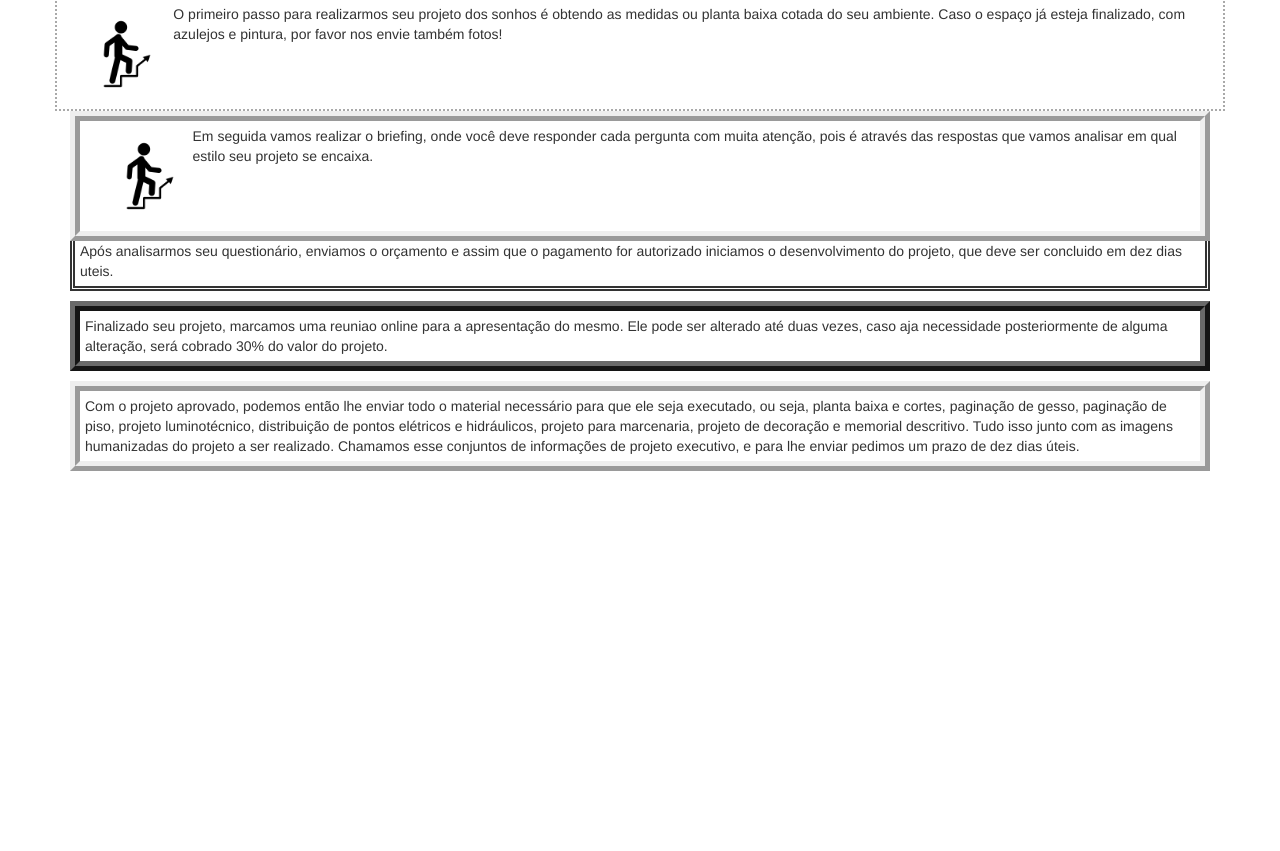
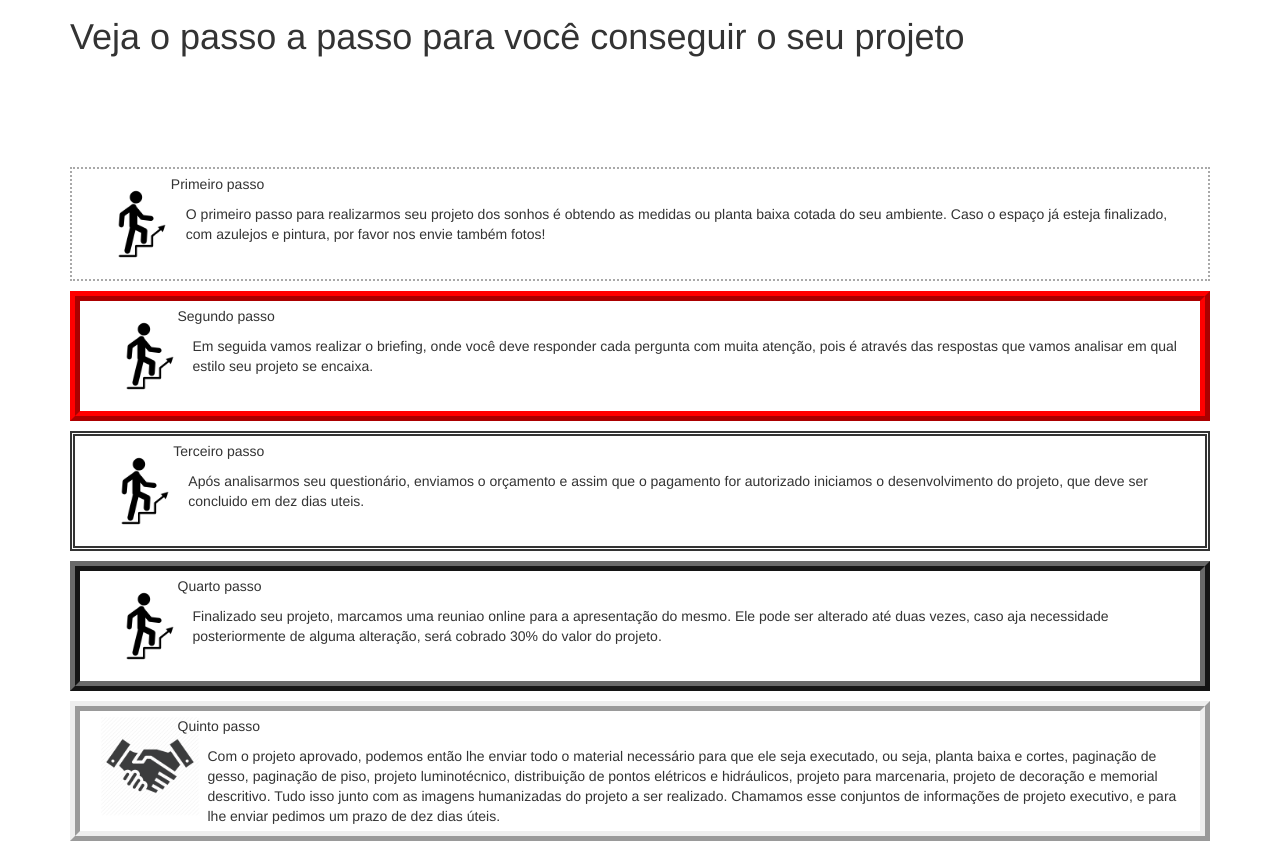
Before and after one commit to fabricioje/duetos, a plain HTML site: page como_funciona.html in a window 1280 px wide. Shown: the part 375-1226 px from the top of the page. Before the commit the page ends 856 px from the top, so only its background shows below. Drawn offline with nearby package versions, Linux system fonts and the light colour scheme.

Commit message:
Esboço tela como_funciona

```diff
--- a/como_funciona.html
+++ b/como_funciona.html
@@ -144,48 +144,74 @@
                 </div>
             </div>
 
-            <div class="row" style="border: dotted; padding: 5px; border-color: darkgrey; border-width: thin; border-width: 2px">
+            <div style="margin-bottom: 100px">
+                <h1>
+                    Veja o passo a passo para você conseguir o seu projeto
+                </h1>
+            </div>
 
+            <div class="col-md-12" style="border: dotted; padding: 5px; border-color: darkgrey; border-width: thin; border-width: 2px; margin-bottom: 10px; margin-top: 10px;">
                 <div class="col-md-1">
                     <img src="imagens/step-by-step-icon-1.jpg" alt="passo" style="width: 100px; height: 100px">
                 </div>
 
-                <div class="col-md-11"></span>
+                <div style="font-size: 10; margin-bottom: 10px;">
+                    Primeiro passo
+                </div>
+
+                <div class="col-md-11">
                     O primeiro passo para realizarmos seu projeto dos sonhos é obtendo as medidas ou planta baixa cotada do seu ambiente. Caso o espaço já esteja finalizado, com azulejos e pintura, por favor nos envie também fotos!
                 </div>
-
             </div>
 
-            <div class="col-md-12" style="border: ridge; border-width: 10px; padding: 5px; border-collapse: red">
-
+            <div class="col-md-12" style="border: ridge; border-width: 10px; padding: 5px; margin-bottom: 10px; border-color: red">
                 <div class="col-md-1">
                     <img src="imagens/step-by-step-icon-1.jpg" alt="passo" style="width: 100px; height: 100px">
                 </div>
-
-                <div class="col-md-11"></span>
+                <div style="font-size: 10; margin-bottom: 10px;">
+                    Segundo passo
+                </div>
+                <div class="col-md-11">
                     Em seguida vamos realizar o briefing, onde você deve responder cada pergunta com muita atenção, pois é através das respostas que vamos analisar em qual estilo seu projeto se encaixa.
                 </div>
-
-
             </div>
 
-            <div>
-                <p style="border: double; border-width: thick; padding: 5px;">
+            <div class="col-md-12" style="border: double; border-width: thick; padding: 5px; margin-bottom: 10px;">
+                <div class="col-md-1">
+                    <img src="imagens/step-by-step-icon-1.jpg" alt="passo" style="width: 100px; height: 100px">
+                </div>
+                <div style="font-size: 10; margin-bottom: 10px;">
+                    Terceiro passo
+                </div>
+                <div class="col-md-11">
                     Após analisarmos seu questionário, enviamos o orçamento e assim que o pagamento for autorizado iniciamos o desenvolvimento do projeto, que deve ser concluido em dez dias uteis.
-                </p>
+                </div>
             </div>
 
-            <div>
-                <p style="border: ridge;border-width: 10px; border-color:dimgrey; padding: 5px;">
+            <div class="col-md-12" style="border: ridge;border-width: 10px; border-color:dimgrey; padding: 5px; margin-bottom: 10px;">
+                <div class="col-md-1">
+                    <img src="imagens/step-by-step-icon-1.jpg" alt="passo" style="width: 100px; height: 100px">
+                </div>
+                <div style="font-size: 10; margin-bottom: 10px;">
+                    Quarto passo
+                </div>
+                <div class="col-md-11">
                     Finalizado seu projeto, marcamos uma reuniao online para a apresentação do mesmo. Ele pode ser alterado até duas vezes, caso aja necessidade posteriormente de alguma alteração, será cobrado 30% do valor do projeto.
-                </p>
+                </div>
             </div>
 
-            <div>
-                <p style="border: ridge; border-width: 10px; padding: 5px;">
+            <div class="col-md-12" style="border: ridge; border-width: 10px; padding: 5px; margin-bottom: 10px;">
+                <div class="col-md-1">
+                    <img src="imagens/fim.png" alt="passo" style="width: 100px; height: 100px;">
+                </div>
+                <div style="font-size: 10; margin-bottom: 10px; padding-left: 60px">
+                    Quinto passo
+                </div>
+                <div class="col-md-11" style="padding-left: 30px">
                     Com o projeto aprovado, podemos então lhe enviar todo o material necessário para que ele seja executado, ou seja, planta baixa e cortes, paginação de gesso, paginação de piso, projeto luminotécnico, distribuição de pontos elétricos e hidráulicos, projeto para marcenaria, projeto de decoração e memorial descritivo. Tudo isso junto com as imagens humanizadas do projeto a ser realizado. Chamamos esse conjuntos de informações de projeto executivo, e para lhe enviar pedimos um prazo de dez dias úteis.
-                </p>
+                </div>
             </div>
+
 
 
         </div>
```
Also changed, not shown: imagens/fim.png (added).
